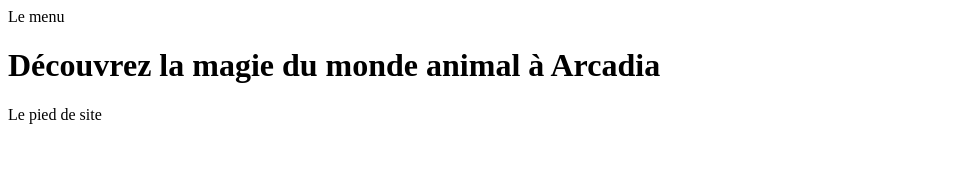
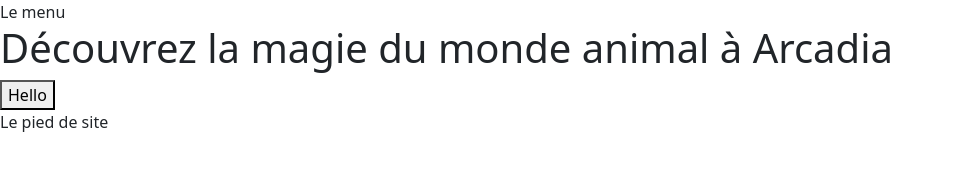
Before and after one commit to DistinX66/Arcadia, a website with bundled scripts: page index.html in a window 1280 px wide. Shown: the whole page, without its empty margins (0-953 px from the left). Built offline with nearby package versions, Linux system fonts and the light colour scheme; files whose address does not match are found by name.

Commit message:
Install Bootstrap

```diff
--- a/index.html
+++ b/index.html
@@ -3,6 +3,8 @@
 <head>
     <meta charset="UTF-8">
     <meta name="viewport" content="width=device-width, initial-scale=1.0">
+    <link rel="stylesheet" href="node_modules/bootstrap/dist/css/bootstrap.min.css">
+    <link href="stylesheet" href="node_modules/bootstrap-icons/font/bootstrap-icons.scss">
     <title>Document</title>
 </head>
 <body>
@@ -17,5 +19,6 @@
     <footer>Le pied de site</footer>
 
     <script type="module" src="Router/router.js"></script>
+    <script src="node_modules/bootstrap/dist/js/bootstrap.bundle.min.js"></script>
 </body>
 </html>
--- /dev/null
+++ b/package.json
@@ -0,0 +1,6 @@
+{
+  "dependencies": {
+    "bootstrap": "^5.3.3",
+    "bootstrap-icons": "^1.11.3"
+  }
+}
--- a/pages/home.html
+++ b/pages/home.html
@@ -1 +1,3 @@
 <h1>Découvrez la magie du monde animal à Arcadia</h1>
+
+<button class="btn-btn-primary">Hello</button>
```
Also changed, not shown: 2 other files.
